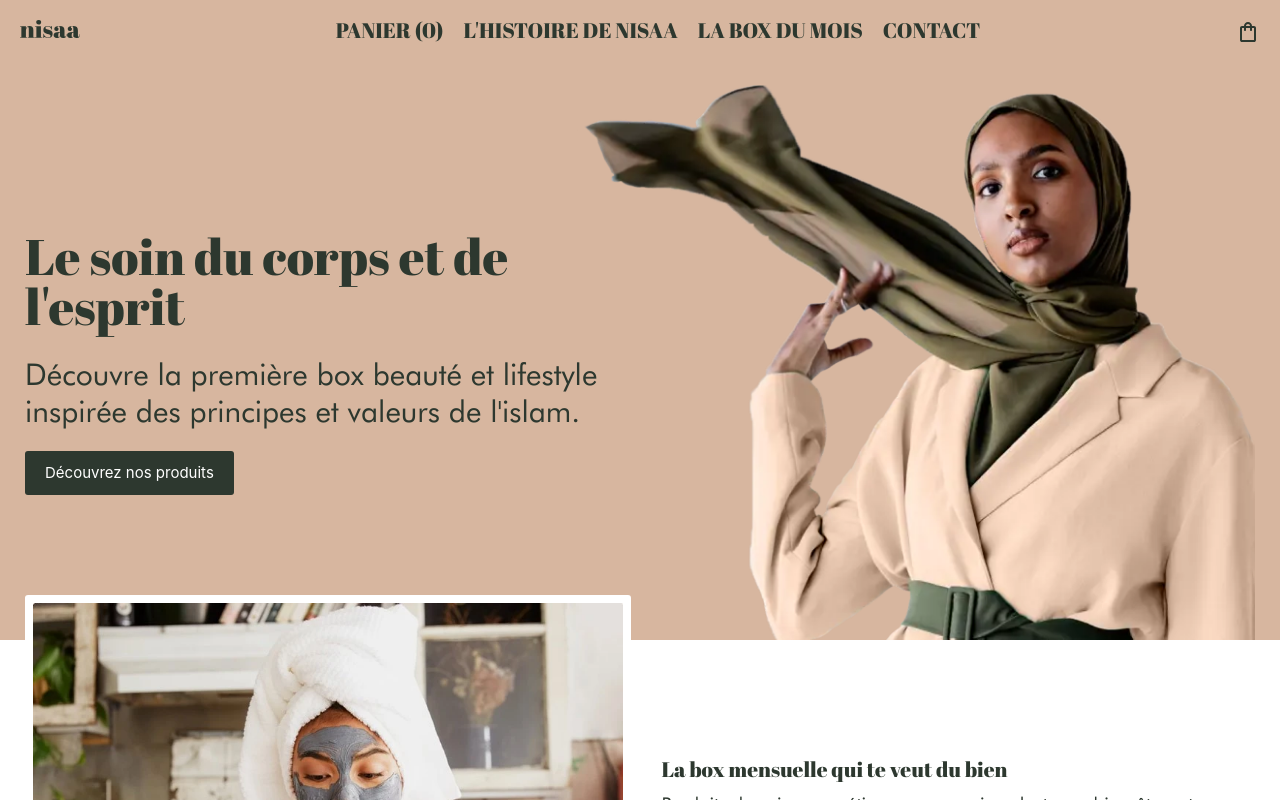
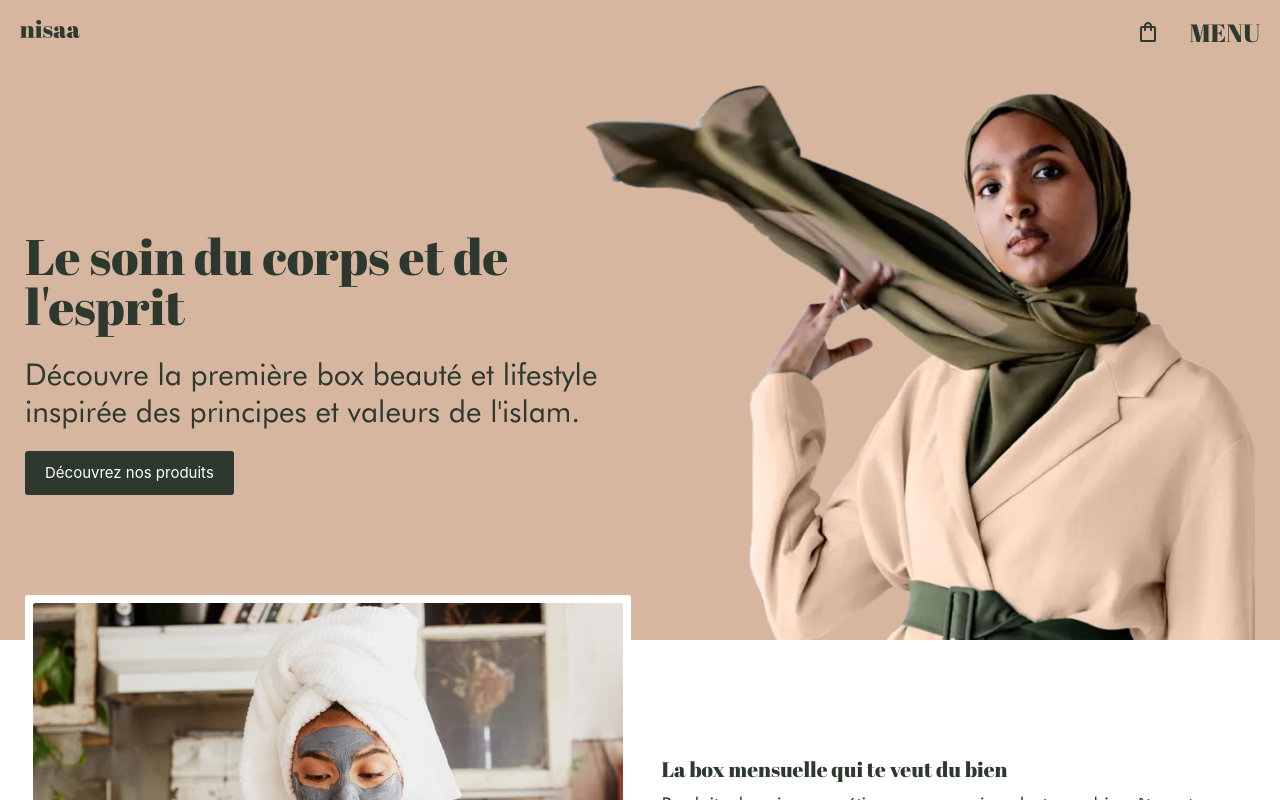
Before and after one commit to hamidousow/nisaa, a Vue app: page / in a window 1280 px wide. Shown: the top 800 px of the page. Built offline with nearby package versions, Linux system fonts and the light colour scheme.

Commit message:
update nav menu

```diff
--- a/src/assets/base.css
+++ b/src/assets/base.css
@@ -41,6 +41,9 @@ a {
   text-decoration: none;
 }
 
+ul {
+  padding-left: 0;
+}
 li {
   list-style: none;
 }
--- a/src/components/NavBar.vue
+++ b/src/components/NavBar.vue
@@ -1,15 +1,15 @@
 <script lang="ts" setup>
 import { ref } from 'vue';
 import { RouterLink } from 'vue-router';
-import IconSearch from '@/components/icons/IconSearch.vue';
 import IconCart from '@/components/icons/IconCart.vue';
-import IconButton from '@/components/icons/IconButton.vue';
 import nissaLogo from '@/assets/images/nisaa-logo.svg';
+import IconFacebook from './icons/IconFacebook.vue';
+import IconInstagram from './icons/IconInstagram.vue';
 
 const isMenuOpen = ref(false);
 
 
-const menuActive = ref("nav-menu active");
+const menuActive = ref("container-menu active");
 
 const btnContent = ref("menu")
 
@@ -17,38 +17,60 @@ const btnContent = ref("menu")
 
 <template>
     <nav class="nav">
-        <div class="nav-content container">
+        <div class="nav-content">
             <RouterLink to="/" @click="isMenuOpen = false">
                 <img :src="nissaLogo" alt="nisaa logo" class="nav-brand">
             </RouterLink>
-            <ul :class="[isMenuOpen ? menuActive : 'nav-menu']">
-                <li class="menu-link">
-                    <RouterLink to="/" @click="isMenuOpen = false" class="abril-fatface-font"> panier (0)
-                    </RouterLink>
-                </li>
-                <li class="menu-link">
-                    <RouterLink to="/" @click="isMenuOpen = false" class="abril-fatface-font"> l'histoire de nisaa
-                    </RouterLink>
-                </li>
-                <li class="menu-link">
-                    <RouterLink to="/" @click="isMenuOpen = false" class="abril-fatface-font">la box du mois
-                    </RouterLink>
-                </li>
-                <li class="menu-link">
-                    <RouterLink to="/" @click="isMenuOpen = false" class="abril-fatface-font">contact</RouterLink>
-                </li>
-            </ul>
+
             <div class="utils-wrapper">
                 <div class="menu-utils">
-                    <!-- <IconSearch /> -->
                     <IconCart />
                 </div>
-                <span class="btn-toggle-menu" @click="isMenuOpen = !isMenuOpen">
-                    <span class="toggle-menu abril-fatface-font"
-                        v-if="isMenuOpen ? btnContent = 'close' : btnContent = 'menu'"
-                        :class="[isMenuOpen ? 'clr-maroon' : 'clr-green']">
-                        {{ btnContent }}</span>
-                </span>
+                <span class="btn-toggle-menu toggle-menu abril-fatface-font" @click="isMenuOpen = !isMenuOpen"
+                    v-if="isMenuOpen ? btnContent = 'close' : btnContent = 'menu'"
+                    :class="[isMenuOpen ? 'clr-maroon' : 'clr-green']">
+                    {{ btnContent }}</span>
+            </div>
+        </div>
+        <div :class="[isMenuOpen ? menuActive : 'container-menu']">
+
+            <div class="menu">
+
+                <RouterLink to="/" @click="isMenuOpen = false" class="abril-fatface-font menu__link"> panier (0)
+                </RouterLink>
+                <ul class="menu__list">
+
+                    <li>
+                        <RouterLink to="/" @click="isMenuOpen = false" class="abril-fatface-font menu__link"> l'histoire
+                            de nisaa
+                        </RouterLink>
+                    </li>
+                    <li>
+                        <RouterLink to="/" @click="isMenuOpen = false" class="abril-fatface-font menu__link">la box du
+                            mois
+                        </RouterLink>
+                    </li>
+                    <li>
+                        <RouterLink to="/" @click="isMenuOpen = false" class="abril-fatface-font menu__link">contact
+                        </RouterLink>
+                    </li>
+                </ul>
+                <div class="menu-footer">
+                    <div class="container_social-links">
+                        <ul class="social-links__list">
+                            <li>
+                                <RouterLink to="/">
+                                    <IconFacebook />
+                                </RouterLink>
+                            </li>
+                            <li>
+                                <RouterLink to="/">
+                                    <IconInstagram />
+                                </RouterLink>
+                            </li>
+                        </ul>
+                    </div>
+                </div>
             </div>
         </div>
     </nav>
@@ -56,7 +78,7 @@ const btnContent = ref("menu")
 
 
 
-<style>
+<style scoped>
 .nav {
     display: flex;
     flex-direction: row;
@@ -66,6 +88,7 @@ const btnContent = ref("menu")
     right: 0;
     top: 0;
     z-index: 99;
+    justify-content: space-around;
 }
 
 .nav-content {
@@ -85,37 +108,46 @@ const btnContent = ref("menu")
     z-index: 10;
 }
 
-.nav-menu {
+.container-menu {
     display: none;
-    height: 100vh;
+}
+
+.container-menu.active {
+    display: flex;
     flex-direction: column;
     position: absolute;
-    align-items: flex-end;
-    top: 0;
-    right: 0;
-    left: 0;
-    padding: 25px;
+    height: 100vh;
+    width: 100%;
+    inset: 0;
+    padding-top: 120px;
     background-color: var(--clr-green);
-    row-gap: 15px;
-
-}
-
-.nav-menu.active {
-    display: flex;
-    justify-content: center;
     z-index: -10;
 }
 
-.menu-link {
-    list-style: none;
+.menu {
+    display: flex;
+    flex-direction: column;
+    justify-content: space-between;
+    width: 100%;
+    row-gap: 125px;
 }
 
-.menu-link a {
+.menu__list {
+    display: flex;
+    flex-direction: column;
+    row-gap: 15px;
+}
+
+.menu__link,
+.menu__list li {
+    list-style: none;
+    text-align: right;
     color: var(--clr-maroon);
     text-decoration: none;
-    font-size: 31px;
+    font-size: 27px;
     font-weight: 500;
-    text-transform: uppercase
+    text-transform: uppercase;
+
 }
 
 .utils-wrapper {
@@ -134,31 +166,27 @@ const btnContent = ref("menu")
     font-size: 25px;
 }
 
+.social-links__list {
+    display: flex;
+    flex-direction: row;
+    column-gap: 20px;
+}
 
+.btn-toggle-menu {
+    text-transform: uppercase;
+}
 
 @media screen and (min-width: 768px) {
 
-    .nav-menu {
-        display: flex;
-        position: initial;
-        flex-direction: row;
-        width: auto;
-        height: auto;
-        column-gap: 20px;
-        flex: 1;
-        padding: 0 15px;
-        background-color: transparent;
-        justify-content: center;
+    .menu {
+        max-width: 1480px;
+        margin: 0 auto;
+        height: 100%;
+        padding: 20px;
     }
 
-    .menu-link a {
-        color: var(--clr-green);
-        text-decoration: none;
-        font-size: 21px;
-    }
-
-    .btn-toggle-menu {
-        display: none;
+    .menu__list .menu__link {
+        font-size: 70px !important;
     }
 }
 </style>
```
